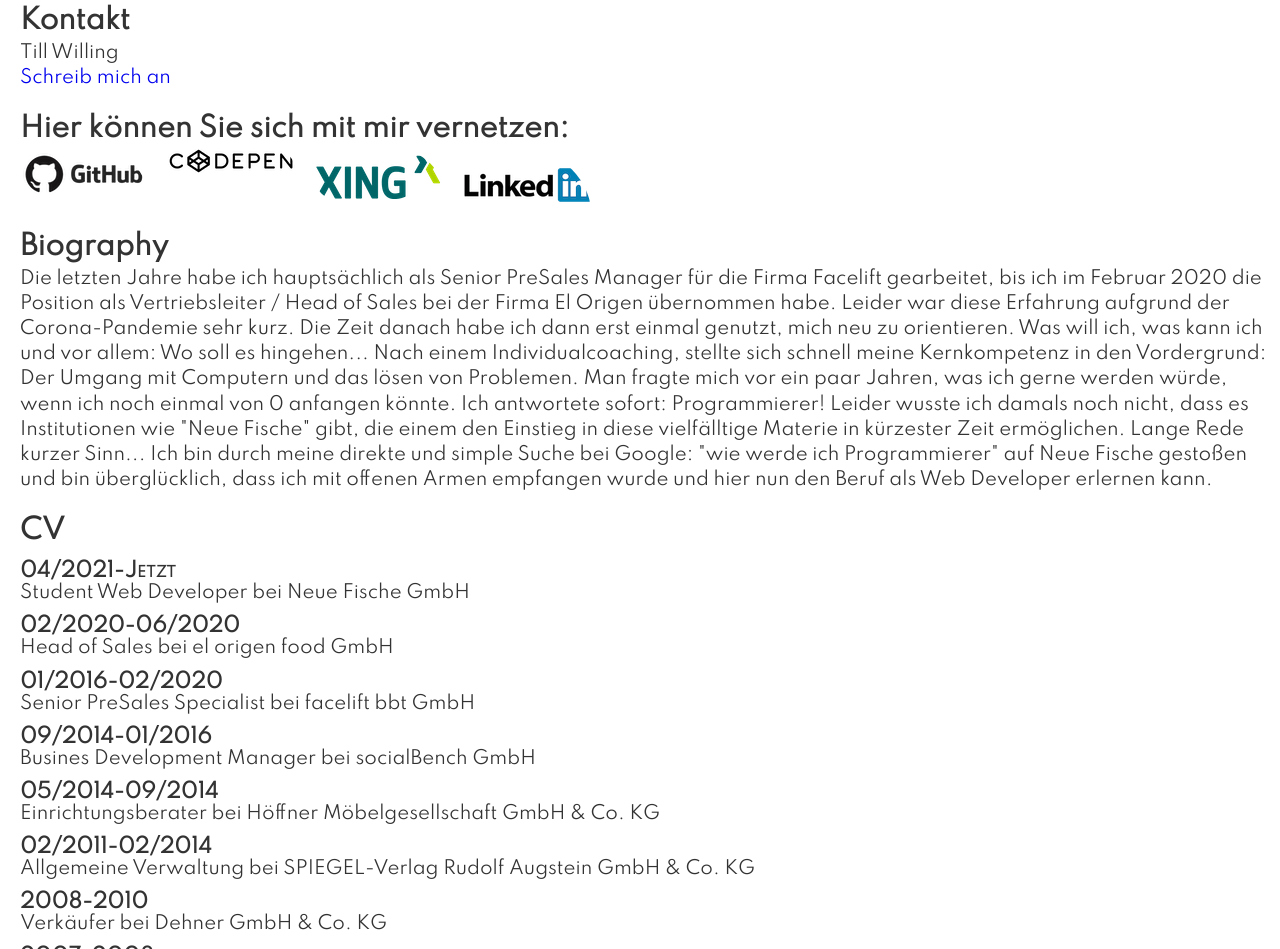
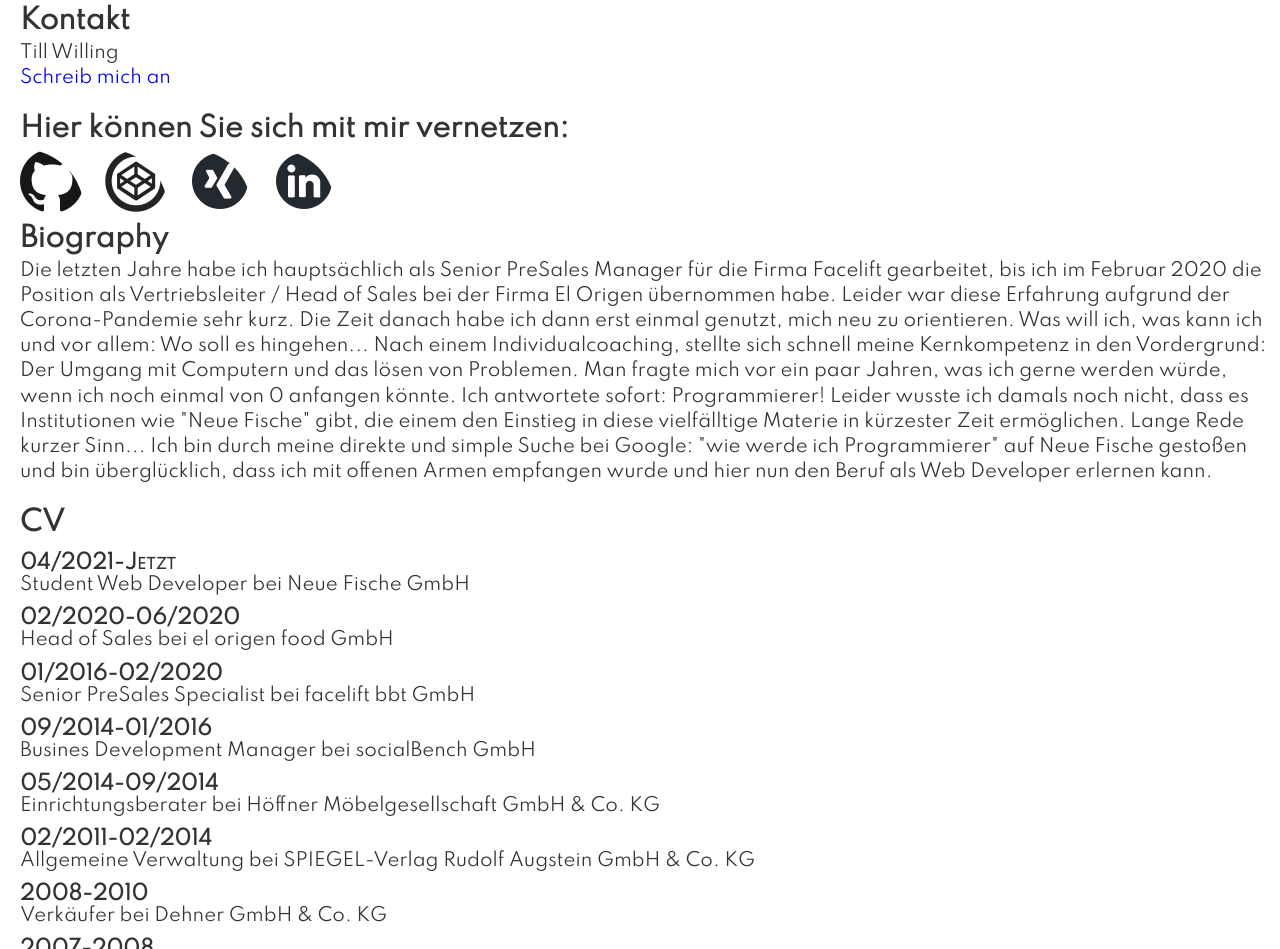
Before and after one commit to tillwilling/personal-website, a plain HTML site: page index.html in a window 1280 px wide. Shown: the part 1080-2029 px from the top of the page. Drawn offline with Linux system fonts and the light colour scheme.

Commit message:
social-icons hinzugefügt und ausgetauscht

```diff
--- a/index.html
+++ b/index.html
@@ -59,10 +59,10 @@
 <section class="links">
     <h2>Hier können Sie sich mit mir vernetzen:</h2>
     <div id="flexbox-links">
-<a href="https://github.com/tillwilling" rel="noopener noreferrer" target="_blank"><img src="images/github_logo.png" title="Go to Till's GitHub-Profile" alt="Visit my GitHub-Profile"></a>
-<a href="https://codepen.io/till-willing" rel="noopener noreferrer" target="_blank"><img src="images/codepen_logo.png" title="Go to Till's Codepen-Profile" alt="Visit my Codepen-Profile"></a>
-<a href="https://www.xing.com/profile/Till_Willing/portfolio" rel="noopener noreferrer" target="_blank"><img src="images/xing_logo.png" title="Go to Till's Xing-Profile" alt="Visit my Xing-Profile"></a>
-<a href="https://www.linkedin.com/in/till-willing-42a052a4/" rel="noopener noreferrer" target="_blank"><img src="images/linkedin_logo.png" title="Go to Till's LinkedIn-Profile" alt="Visit my LinkedIn-Profile"></a>
+<a href="https://github.com/tillwilling" rel="noopener noreferrer" target="_blank"><img src="images/github_icon.png" title="Go to Till's GitHub-Profile" alt="Visit my GitHub-Profile"></a>
+<a href="https://codepen.io/till-willing" rel="noopener noreferrer" target="_blank"><img src="images/codepen_icon.png" title="Go to Till's Codepen-Profile" alt="Visit my Codepen-Profile"></a>
+<a href="https://www.xing.com/profile/Till_Willing/portfolio" rel="noopener noreferrer" target="_blank"><img src="images/xing_icon.png" title="Go to Till's Xing-Profile" alt="Visit my Xing-Profile"></a>
+<a href="https://www.linkedin.com/in/till-willing-42a052a4/" rel="noopener noreferrer" target="_blank"><img src="images/linkedin_icon.png" title="Go to Till's LinkedIn-Profile" alt="Visit my LinkedIn-Profile"></a>
     </div>
 </section>
 <section id="biography">
```
Also changed, not shown: images/codepen_icon.png (added), images/github_icon.png (added), images/linkedin_icon.png (added), images/xing_icon.png (added).
